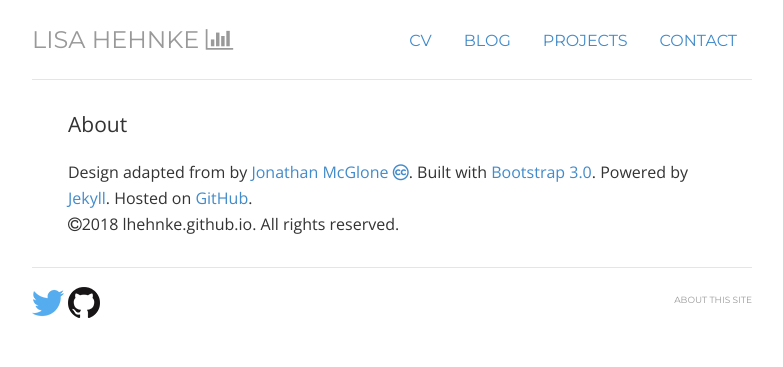
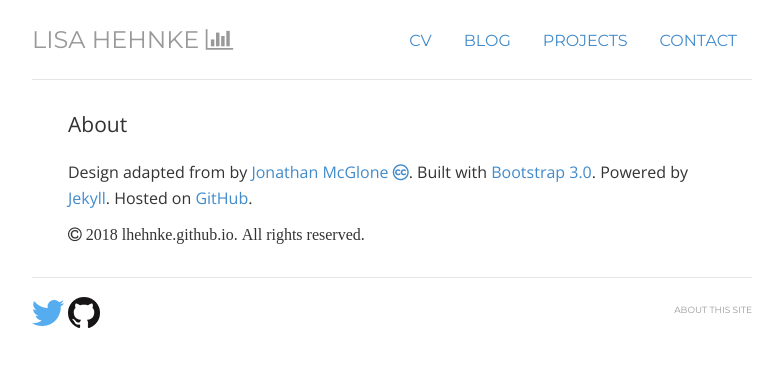
Before and after one commit to lhehnke/lhehnke.github.io, a Jekyll site: the page built from about/index.html, in a window 1280 px wide. Shown: the top 367 px of the page, without its empty margins (248-1031 px from the left). Built offline with Jekyll 4.4.1, drawn with Linux system fonts in a browser that asks for light colours; nearby versions of some CDN libraries.

Commit message:
Add copyright

```diff
--- a/about/index.html
+++ b/about/index.html
@@ -18,10 +18,8 @@ description: Credits and information about lhehnke.github.io.
 			  <i class="fa fa-creative-commons"></i></a>.
 			  Built with <a href="http://getbootstrap.com/" target="_blank">Bootstrap 3.0</a>.
 			  Powered by <a href="https://jekyllrb.com/" target="_blank">Jekyll</a>.
-			  Hosted on <a href="https://github.com/" target="_blank">GitHub</a>.<br>
+			  Hosted on <a href="https://github.com/" target="_blank">GitHub</a>.<br></p>
 
-			  <i class="fa fa-copyright" aria-hidden="true"></i>2018 lhehnke.github.io. All rights reserved.
-
-			  </p>
+			  <p><i class="fa fa-copyright"> 2018 lhehnke.github.io. All rights reserved.</i></p>
 
   </div>
```
